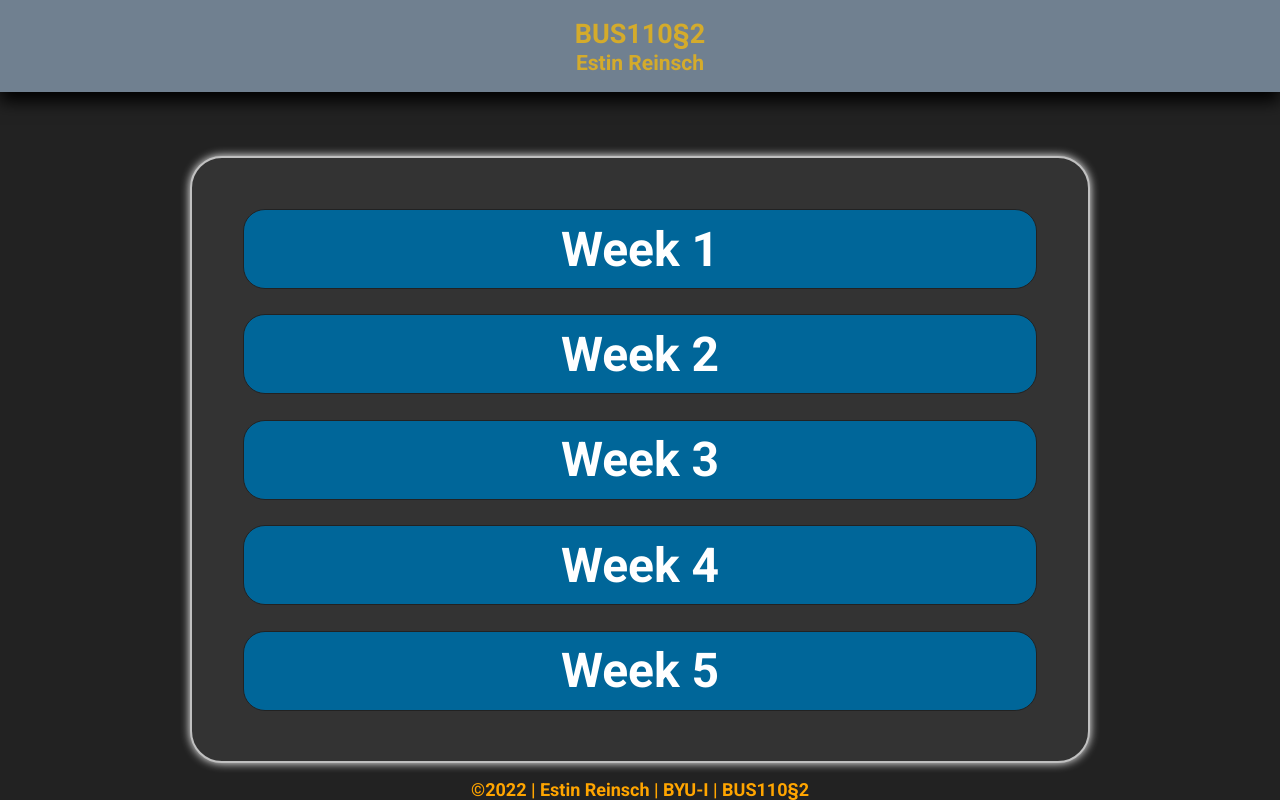
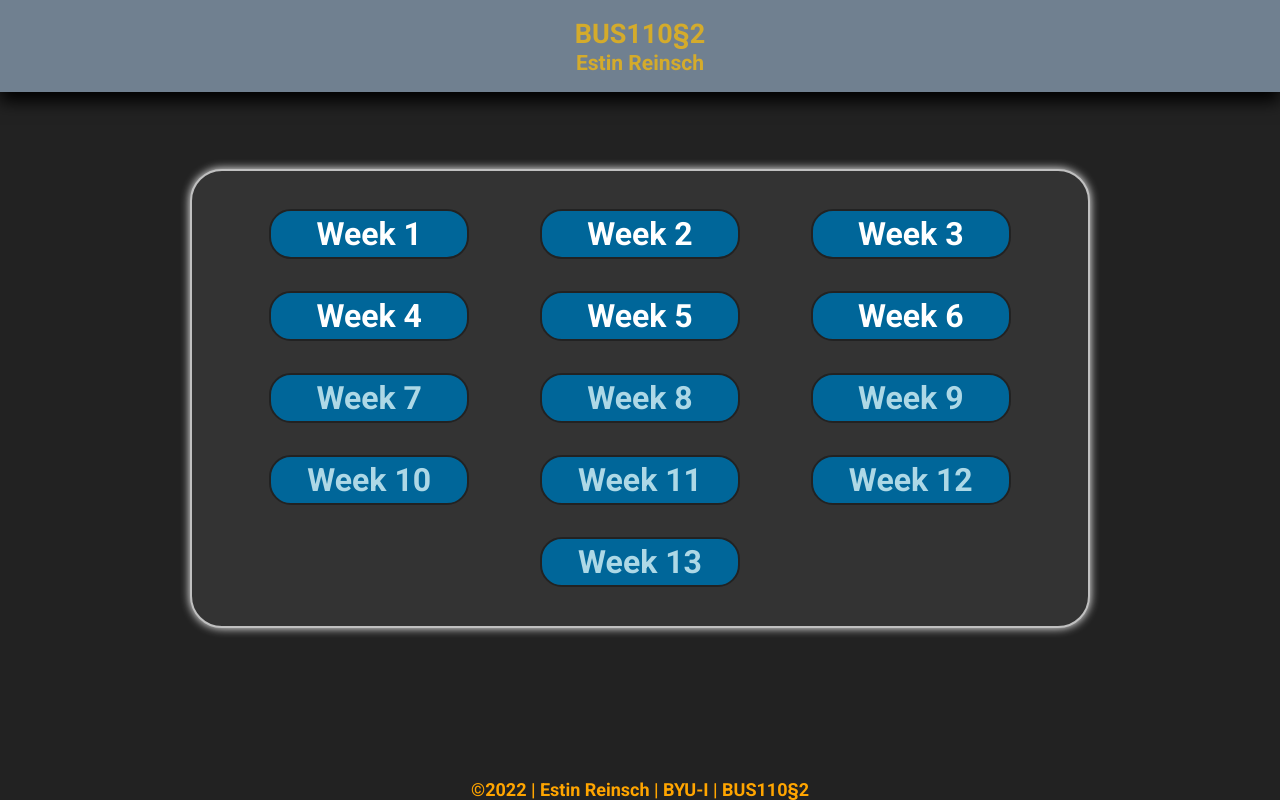
Before and after one commit to estinr/bus110, a plain HTML site: page index.html in a window 1280 px wide. Drawn offline with Linux system fonts and the light colour scheme.

Commit message:
week6/rework

```diff
--- a/CSS/index.css
+++ b/CSS/index.css
@@ -1,8 +1,8 @@
 @import url('https://fonts.googleapis.com/css2?family=Roboto:wght@100;300;700&display=swap');
 
 * {
-    padding: 0px;
-    margin: 0px;
+    padding: 0;
+    margin: 0;
     box-sizing: border-box;
 }
 
@@ -36,38 +36,49 @@ footer {
 
 .container {
     display: block;
-    margin: 5% auto;
-    padding: 5% auto;
-    top: 150px;
     max-width: 900px;
-    min-height: 60vh;
+    min-height: min-content;
+    margin: 6% auto;
+    padding: 2%;
     border: 2px solid silver;
-    flex-wrap: wrap;
     border-radius: 32px;
     background-color: #333;
-    font-size: larger;
-    padding: 2%;
     box-shadow: 0 0 10px white;
 }
 
+.links {
+    display: flex;
+    flex-direction: row;
+    align-items: center;
+    align-content: center;
+    justify-content: space-evenly;
+    flex-flow: row wrap;
+    gap: 2rem;
+    padding: .8rem;
+    min-width: min-content;
+}
+
 .week {
-    display: flex;
-    flex-direction: column;
-    align-items: center;
-    justify-content: center;
-    height: 80px;
+    height: auto;
+    min-width: 200px;
     background-color: #069;
-    border: 1px solid #222;
+    border: 2px solid #222;
     border-radius: 22px;
     text-align: center;
-    margin: 3%;
-    font-size: 3rem;
+    padding: 2%;
+    font-size: 2rem;
+
 }
 
 .week:hover {
     transition: 200ms, text-shadow 850ms;
     background-color:rgba(0, 102, 153, 0.504);
     color: #222;
+}
+
+
+.future:hover {
+    cursor: not-allowed;
 }
 
 a {
--- a/index.html
+++ b/index.html
@@ -15,6 +15,7 @@
         <h2>BUS110&sect;2</h2>
         <h3>Estin Reinsch</h3>
     </header>
+    <main>
         <div class="container">
             <div class="links">
                 <a href="week1.html" onclick="myFunction()">
@@ -32,10 +33,33 @@
                 <a href="week5.html">
                     <div class="week">Week 5</div>
                 </a>
+                <a href="week6.html">
+                    <div class="week">Week 6</div>
+                </a>
+                <a class="future"  href="">
+                    <div class="week">Week 7</div>
+                </a>
+                <a class="future" href="">
+                    <div class="week">Week 8</div>
+                </a>
+                <a class="future" href="">
+                    <div class="week">Week 9</div>
+                <a class="future" href="">
+                    <div class="week">Week 10</div>
+                </a>
+                <a class="future" href="">
+                    <div class="week">Week 11</div>
+                </a>
+                <a class="future" href="">
+                    <div class="week">Week 12</div>
+                </a>
+                <a class="future" href="">
+                    <div class="week">Week 13</div>
+                </a>
             </div>
         </div>
-
+    </main>
+    <footer>&copy;2022 | Estin Reinsch | BYU-I | BUS110§2 </footer>
 </body>
-<footer>&copy;2022 | Estin Reinsch | BYU-I | BUS110§2 </footer>
 
 </html>
```
Also changed, not shown: week.html (added, +27 -0 lines), week5.html (+1 -1 lines), week6.html (added, +42 -0 lines). Lines whose indentation alone changed are shown as unchanged.
